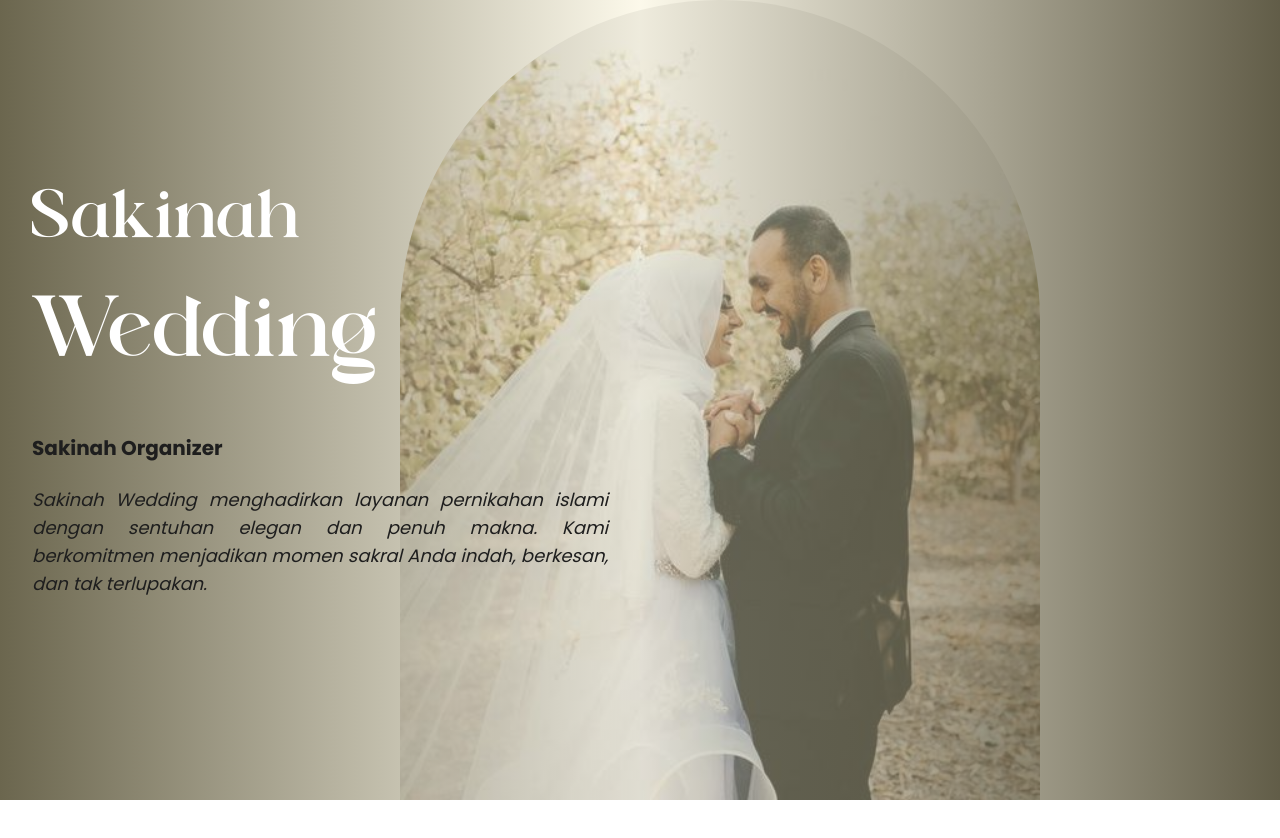
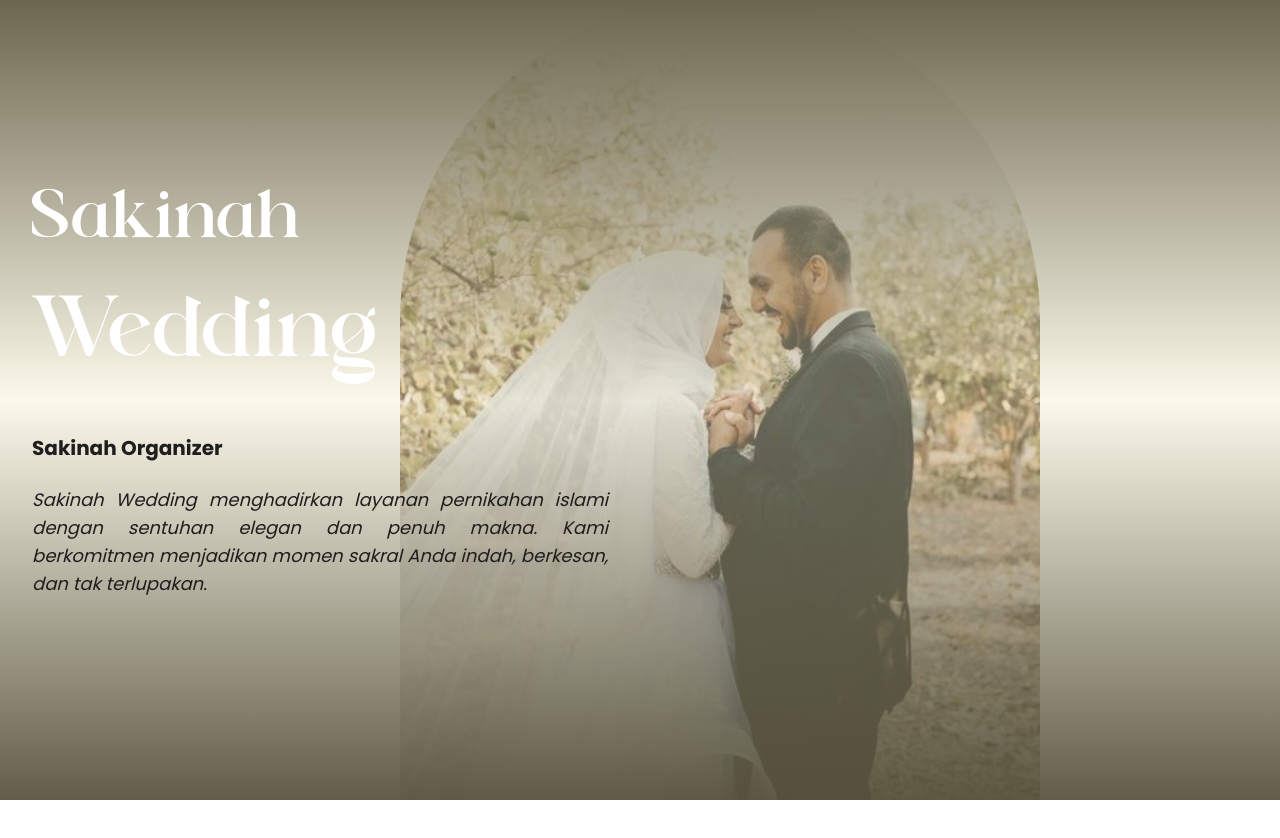
Before and after one commit to Wahhab2004/sakinah_organizer, a Next.js app: page / in a window 1280 px wide. Shown: the top 838 px of the page. Built offline with nearby package versions, Linux system fonts and the light colour scheme.

Commit message:
Initial commit

```diff
--- a/src/app/(routes)/(home)/page.tsx
+++ b/src/app/(routes)/(home)/page.tsx
@@ -4,7 +4,7 @@ export default function Home() {
 	return (
 		<>
 			{/* z1: efek */}
-			<div className="absolute inset-0 z-20 pointer-events-none bg-gradient-to-r from-[#6B664E]/100 via-[#F8F0CC]/40 to-[#59543E]/95" />
+			<div className="absolute inset-0 z-20 pointer-events-none bg-gradient-to-b from-[#6B664E]/100 via-[#F8F0CC]/40 to-[#59543E]/95" />
 
 			{/* z2: Gambar */}
 			<Image
```
